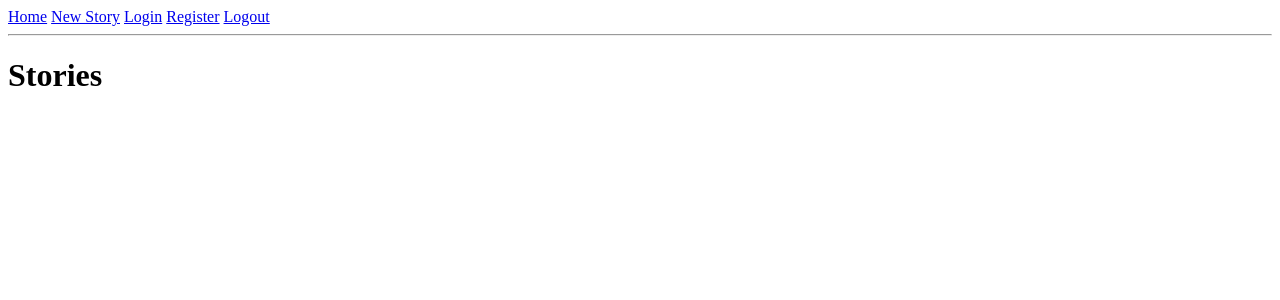
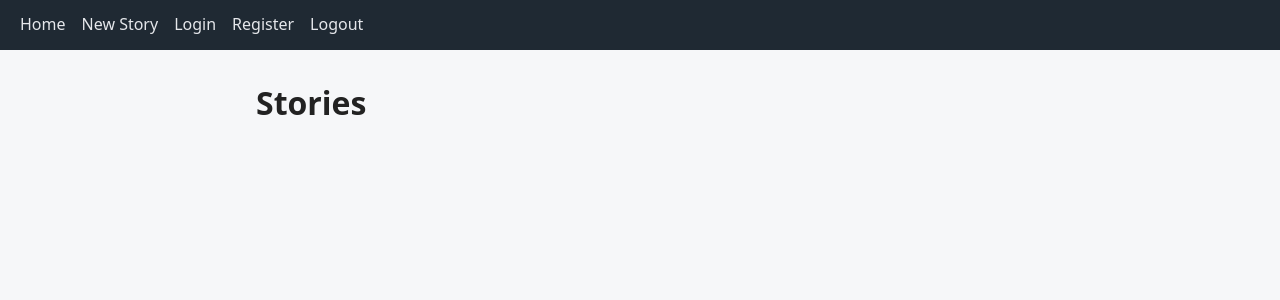
Before and after one commit to startagez/Startagez, a Flask app: page / in a window 1280 px wide. Shown: the top 300 px of the page. Run offline with Flask 3, Linux system fonts and the light colour scheme; data that the repository does not hold is empty.

Commit message:
adding style

```diff
--- /dev/null
+++ b/static/style.css
@@ -0,0 +1,142 @@
+/* ===== Reset / Base ===== */
+* {
+  box-sizing: border-box;
+}
+
+body {
+  margin: 0;
+  font-family: system-ui, -apple-system, BlinkMacSystemFont, sans-serif;
+  background: #f6f7f9;
+  color: #222;
+  line-height: 1.6;
+}
+
+/* ===== Navigation ===== */
+nav {
+  background: #1f2933;
+  padding: 12px 20px;
+  display: flex;
+  gap: 16px;
+}
+
+nav a {
+  color: #e5e7eb;
+  text-decoration: none;
+  font-weight: 500;
+}
+
+nav a:hover {
+  color: #ffffff;
+}
+
+/* ===== Layout ===== */
+main {
+  max-width: 800px;
+  margin: 32px auto;
+  padding: 0 16px;
+}
+
+/* ===== Cards ===== */
+.card {
+  background: #ffffff;
+  border-radius: 8px;
+  padding: 20px;
+  margin-bottom: 20px;
+  box-shadow: 0 4px 12px rgba(0,0,0,0.05);
+}
+
+/* ===== Headings ===== */
+h1, h2, h3 {
+  margin-top: 0;
+  line-height: 1.3;
+}
+
+h1 {
+  font-size: 2rem;
+}
+
+h3 a {
+  color: #1f2933;
+  text-decoration: none;
+}
+
+h3 a:hover {
+  text-decoration: underline;
+}
+
+/* ===== Forms ===== */
+form {
+  background: #ffffff;
+  padding: 20px;
+  border-radius: 8px;
+  box-shadow: 0 4px 12px rgba(0,0,0,0.05);
+}
+
+label {
+  display: block;
+  font-weight: 600;
+  margin-bottom: 6px;
+}
+
+input, textarea {
+  width: 100%;
+  padding: 10px;
+  margin-bottom: 16px;
+  border-radius: 6px;
+  border: 1px solid #d1d5db;
+  font-size: 1rem;
+}
+
+textarea {
+  min-height: 140px;
+}
+
+button {
+  background: #2563eb;
+  color: #ffffff;
+  border: none;
+  padding: 10px 16px;
+  border-radius: 6px;
+  font-size: 1rem;
+  cursor: pointer;
+}
+
+button:hover {
+  background: #1d4ed8;
+}
+
+/* ===== Story Meta ===== */
+.meta {
+  color: #6b7280;
+  font-size: 0.9rem;
+  margin-bottom: 12px;
+}
+
+/* ===== Comments ===== */
+.comment {
+  border-top: 1px solid #e5e7eb;
+  padding-top: 12px;
+  margin-top: 12px;
+}
+
+/* ===== Likes ===== */
+.likes {
+  margin-top: 12px;
+  font-weight: 500;
+}
+
+.like-btn {
+  display: inline-block;
+  margin-top: 8px;
+  color: #2563eb;
+  text-decoration: none;
+}
+
+.like-btn:hover {
+  text-decoration: underline;
+}
+
+/* ===== Utility ===== */
+.center {
+  text-align: center;
+}
--- a/templates/base.html
+++ b/templates/base.html
@@ -1,9 +1,23 @@
 <!doctype html>
+<html lang="en">
+<head>
+  <meta charset="utf-8">
   <title>Flask Stories</title>
+  <link rel="stylesheet" href="{{ url_for('static', filename='style.css') }}">
+</head>
+<body>
+
+<nav>
   <a href="/">Home</a>
   <a href="/story/new">New Story</a>
   <a href="/login">Login</a>
   <a href="/register">Register</a>
   <a href="/logout">Logout</a>
-<hr>
+</nav>
+
+<main>
   {% block content %}{% endblock %}
+</main>
+
+</body>
+</html>
```
Lines whose indentation alone changed are shown as unchanged.
